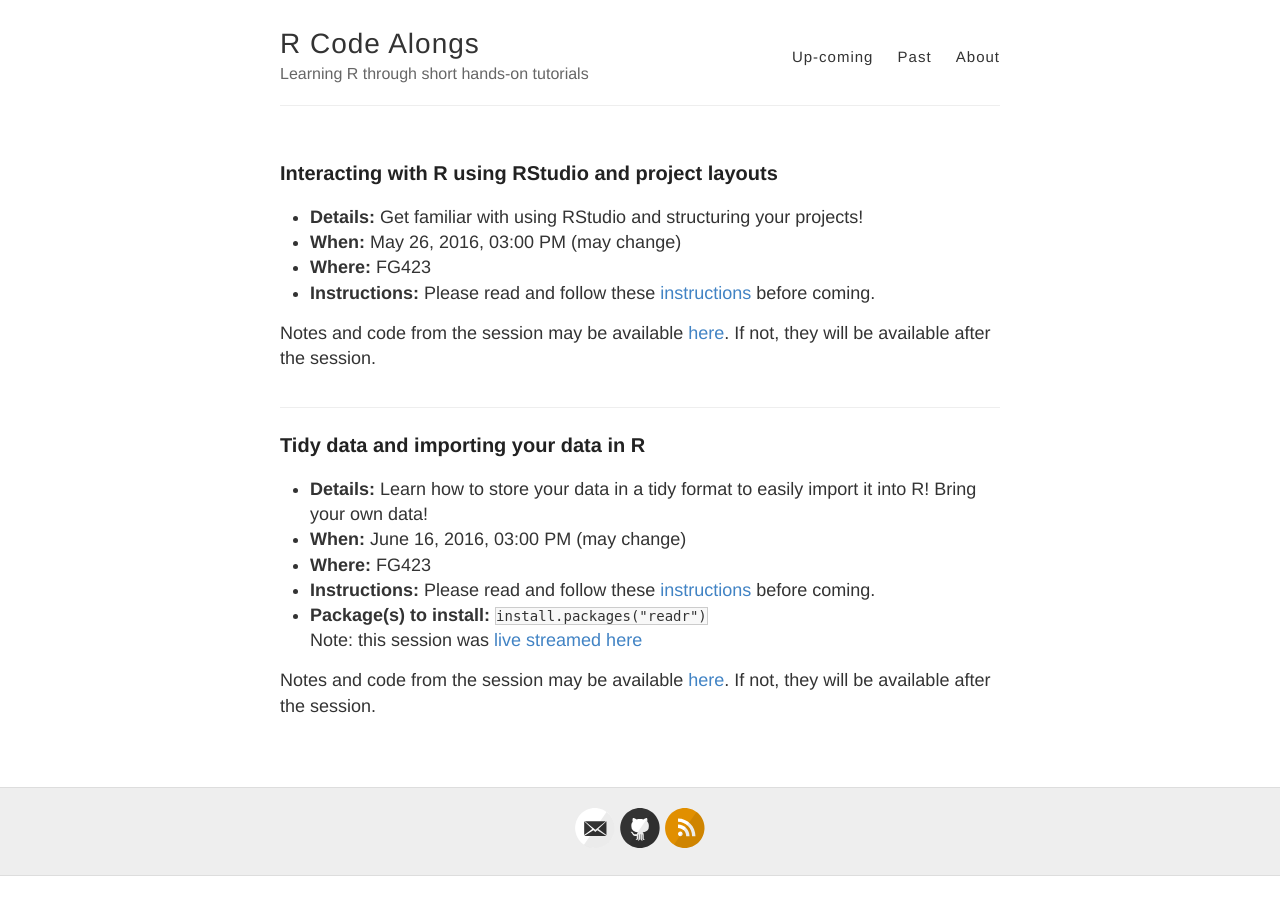
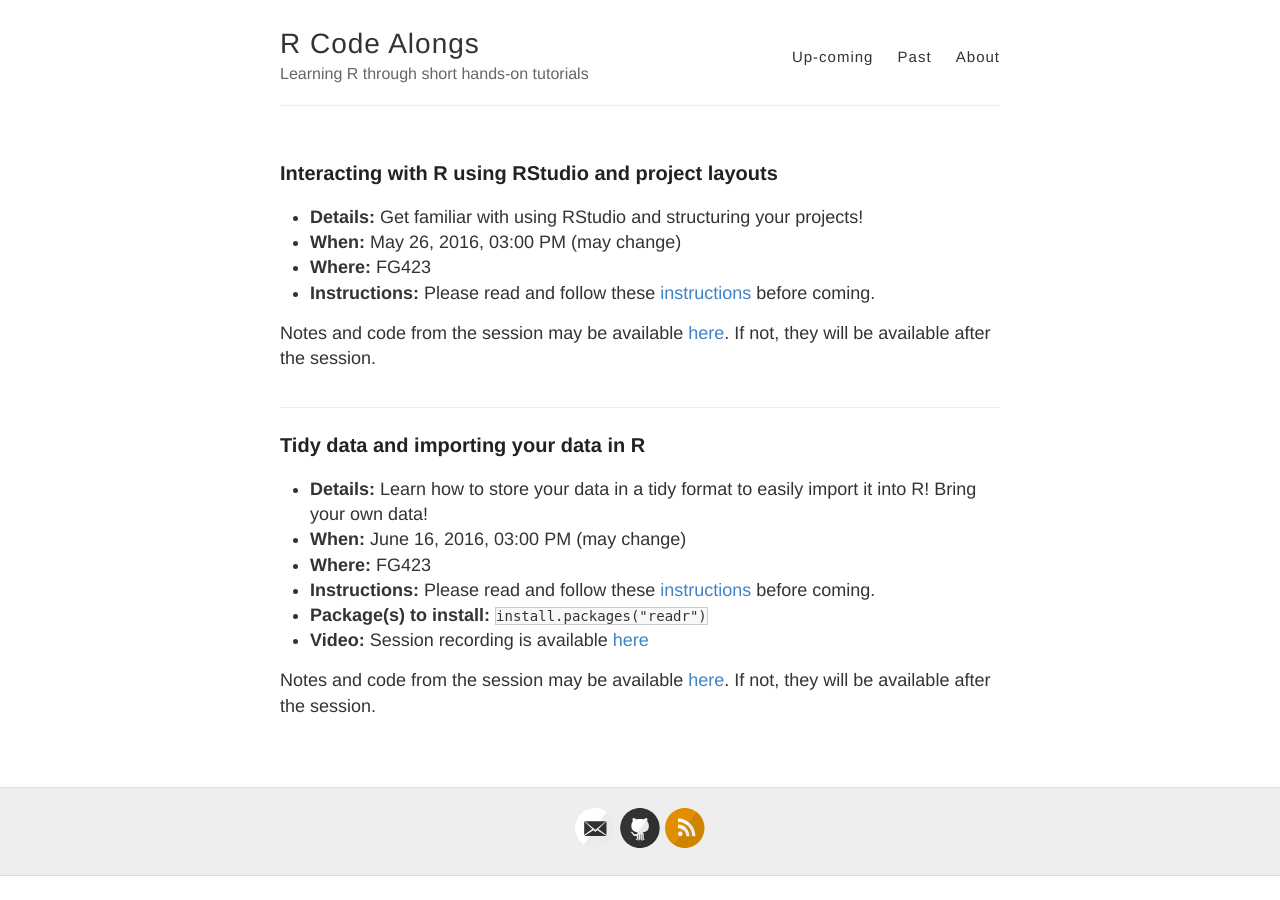
Before and after one commit to codeasmanuscript/code-along, a Jekyll site: the page built from past.html, in a window 1280 px wide. Built offline with Jekyll 4.4.1, drawn with Linux system fonts in a browser that asks for light colours.

Commit message:
Fixed video line to be a list item

```diff
--- a/past.html
+++ b/past.html
@@ -20,7 +20,7 @@ permalink: /past/
         <li><strong>Where:</strong> {{ post.location }}</li>
         <li><strong>Instructions:</strong> Please read and follow these <a href="{{ site.github.url }}/instructions">instructions</a> before coming.</li>
         {% if post.packages != nil %}<li><strong>Package(s) to install:</strong> <code>install.packages({{ post.packages }})</code></li>{% endif %}
-        {% if post.video != nil %}Note: this session was <a href="{{ post.video }}">live streamed here</a>{% endif %}
+        {% if post.video != nil %}<li><strong>Video:</strong> Session recording is available <a href="{{ post.video }}">here</a></li>{% endif %}
       </ul>
       Notes and code from the session may be available <a href="{{ site.github.url }}{{ post.url }}">here</a>. If not, they will be available after the session.
       </article>
```
